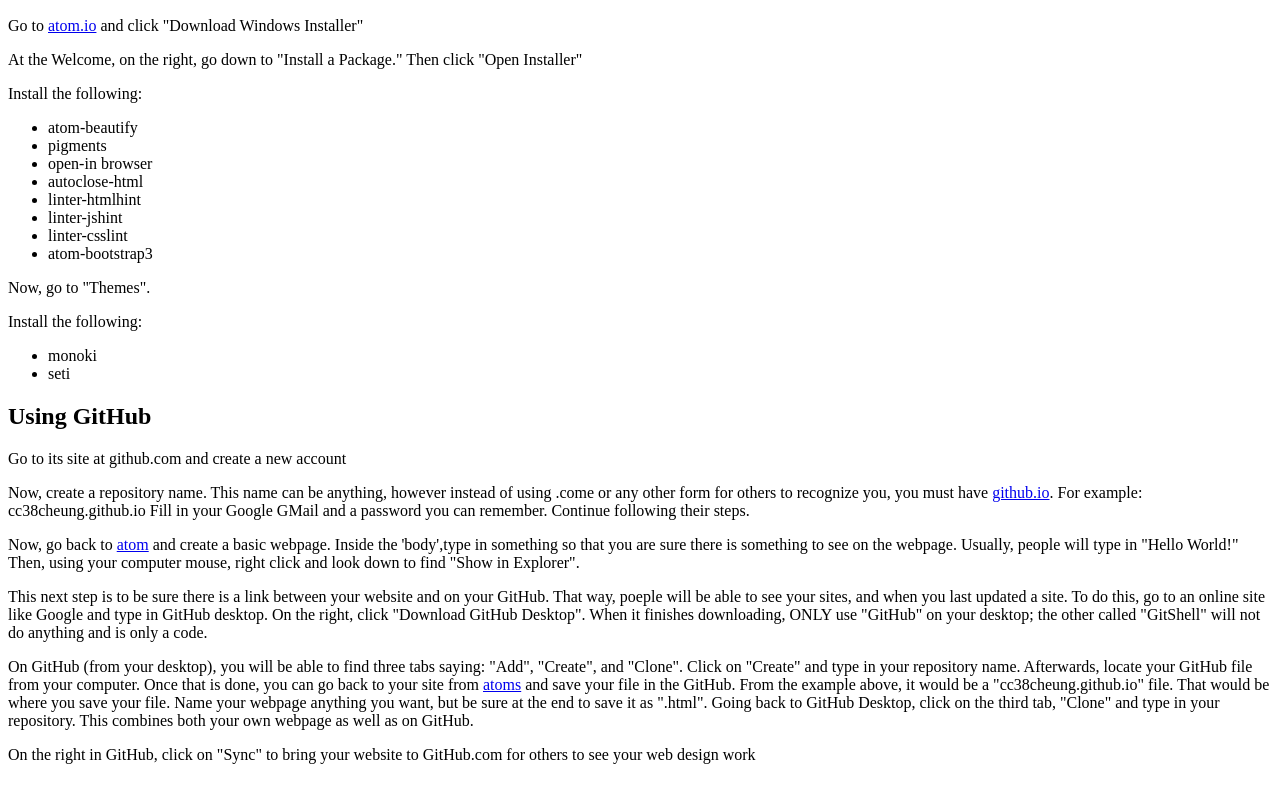
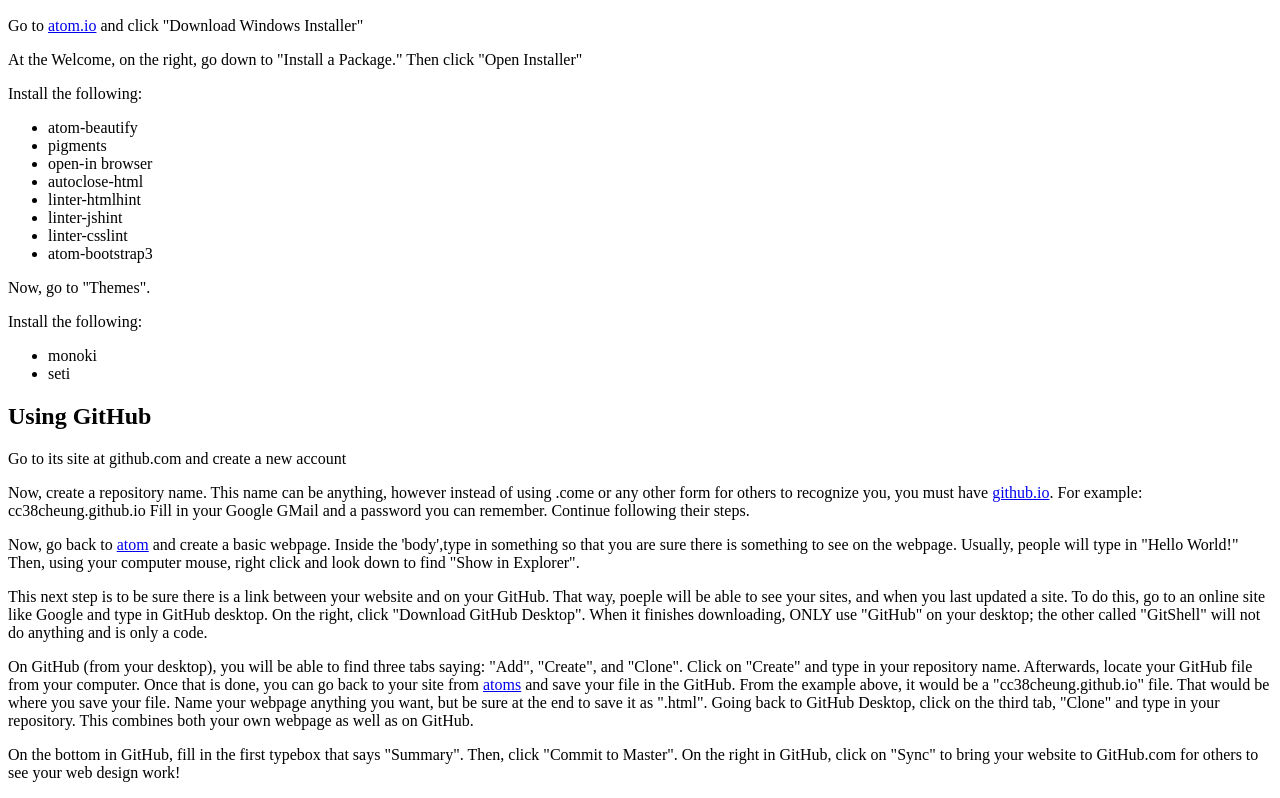
Before and after one commit to cc38cheung/cc38cheung.github.io, a plain HTML site: page class/week 1/atom_github_online.html in a window 1280 px wide. Shown: the part 110-908 px from the top of the page. Drawn offline with Linux system fonts and the light colour scheme.

Commit message:
Week 1- Atom, GitHub, Online

```diff
--- a/class/week 1/atom_github_online.html
+++ b/class/week 1/atom_github_online.html
@@ -63,8 +63,10 @@
       Desktop, click on the third tab, "Clone" and type in your repository. This
       combines both your own webpage as well as on GitHub.</p>
       <p>
+        On the bottom in GitHub, fill in the first typebox that says "Summary".
+        Then, click "Commit to Master".
         On the right in GitHub, click on "Sync" to bring your website to
-        GitHub.com for others to see your web design work
+        GitHub.com for others to see your web design work!
       </p>
   </body>
 </html>
```
